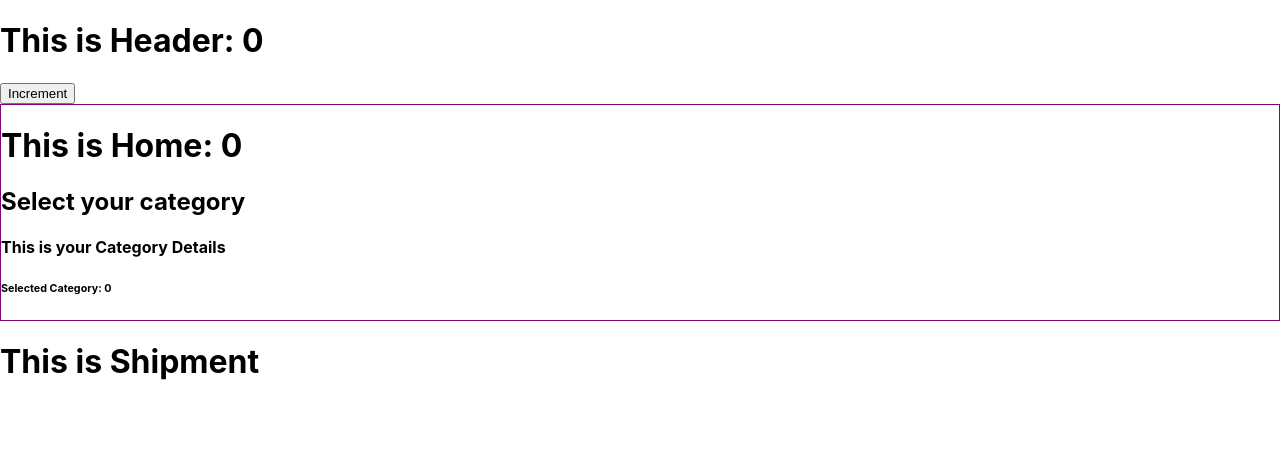
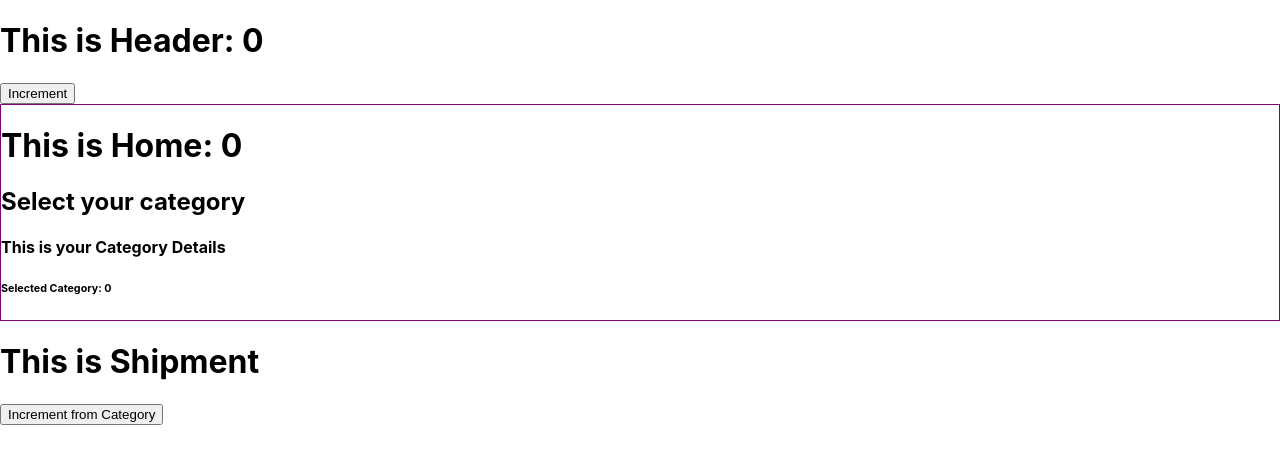
Before and after one commit to mdshahnewaz4767/react-state-management, a React (Create React App) app: page / in a window 1280 px wide. Shown: the top 464 px of the page. Built offline with nearby package versions, Linux system fonts and the light colour scheme.

Commit message:
Update context API from any child Component

```diff
--- a/src/App.js
+++ b/src/App.js
@@ -8,11 +8,11 @@
 export const CategoryContext = createContext();
 
 function App() {
-  const [count, setCount] = useState(0);
+  const [category, setCategory] = useState(0);
   return (
     <div>
-      <CategoryContext.Provider value={count}>
-        <Header count={count} setCount={setCount}></Header>
+      <CategoryContext.Provider value={[category, setCategory]}>
+        <Header></Header>
         <Home></Home>
         <Shipment></Shipment>
       </CategoryContext.Provider>
--- a/src/components/Header/Header.js
+++ b/src/components/Header/Header.js
@@ -1,11 +1,13 @@
-import React from 'react';
+import React, { useContext } from 'react';
+import { CategoryContext } from '../../App';
 
-const Header = (props) => {
-    const {count, setCount} = props;
+const Header = () => {
+    const [category, setCategory] = useContext(CategoryContext)
+
     return (
         <div>
-            <h1>This is Header: {count}</h1>
-            <button onClick={() => setCount(count + 1)}>Increment</button>
+            <h1>This is Header: {category}</h1>
+            <button onClick={() => setCategory(category + 1)}>Increment</button>
         </div>
     );
 };
--- a/src/components/Shipment/Shipment.js
+++ b/src/components/Shipment/Shipment.js
@@ -1,9 +1,12 @@
-import React from 'react';
+import React, { useContext } from 'react';
+import { CategoryContext } from '../../App';
 
 const Shipment = () => {
+    const [category, setCategory] = useContext(CategoryContext);
     return (
         <div>
             <h1>This is Shipment</h1>
+            <button onClick={() => setCategory(category + 1)}>Increment from Category</button>
         </div>
     );
 };
```
